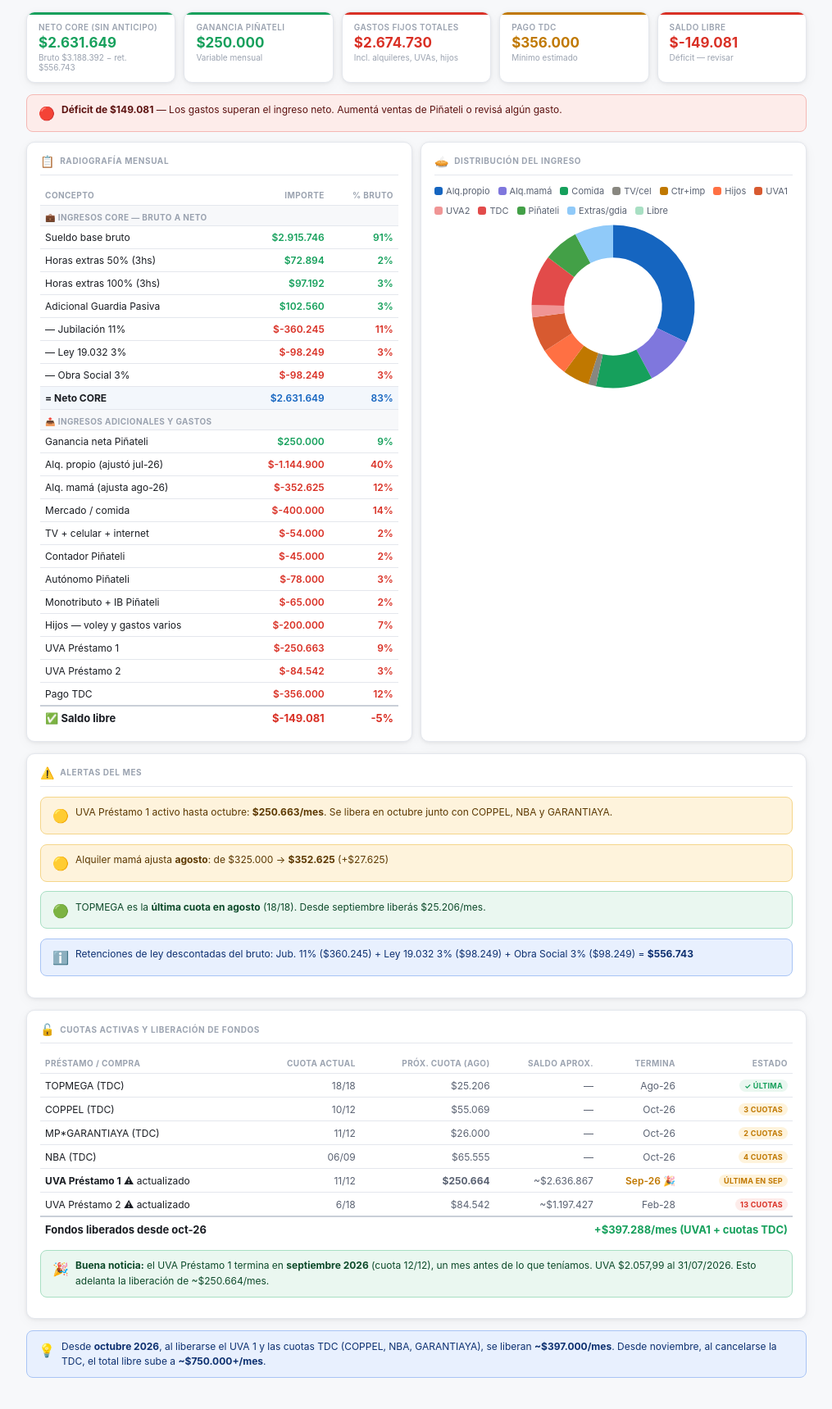
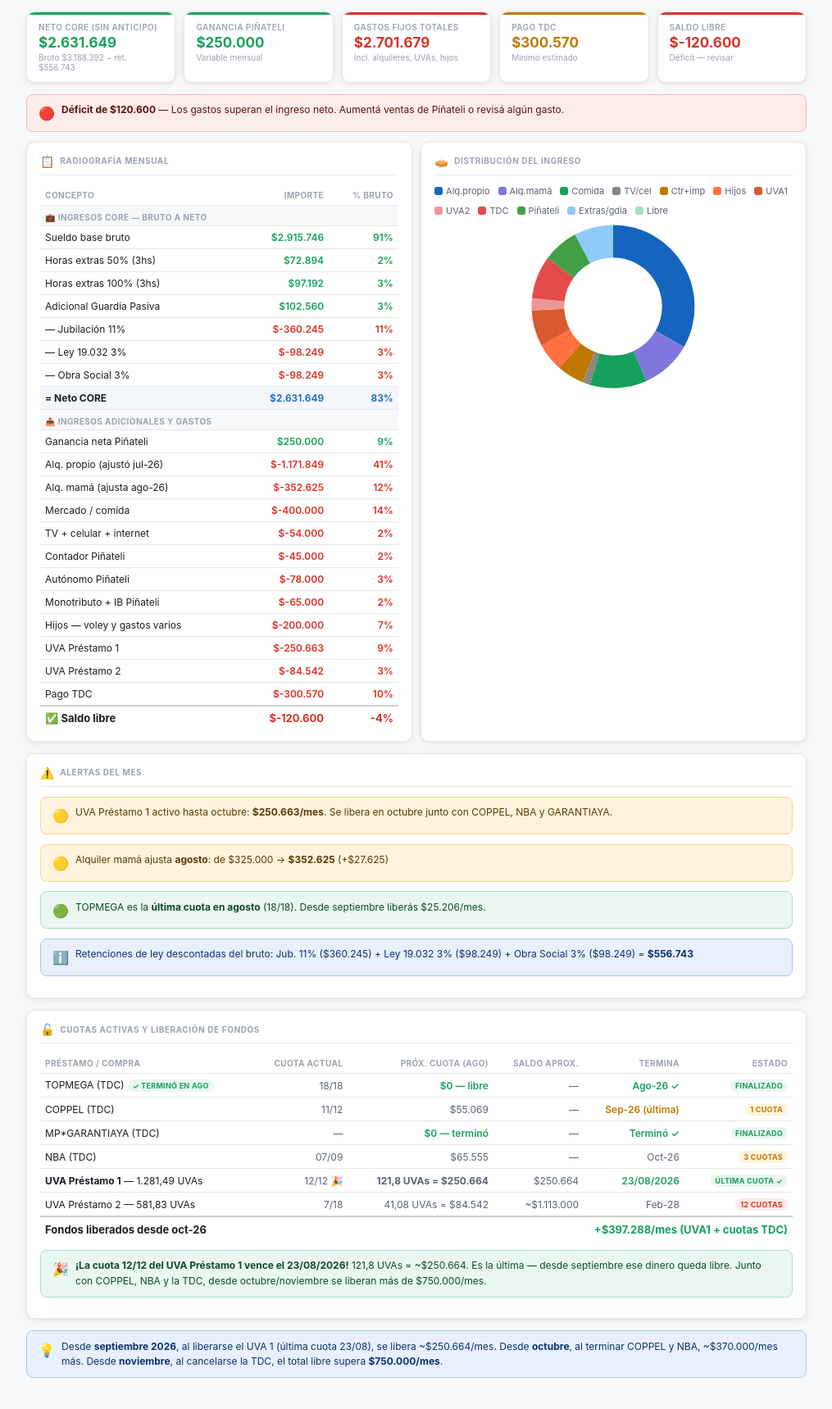
Before and after one commit to elizabethcegarrad-star/Dashbord-personal-ECCD, a plain HTML site: page index.html in a window 1280 px wide. Shown: the part 101-1820 px from the top of the page at 82% size, without its empty margins (132-1147 px from the left). Drawn offline with nearby package versions, Linux system fonts and the light colour scheme.

Commit message:
Add files via upload

```diff
--- a/index.html
+++ b/index.html
@@ -471,7 +471,7 @@
       <div class="card-title"><span>🎮</span> Simulador de escenario de pago</div>
       <div style="display:flex;flex-direction:column;gap:10px;">
         <div style="display:flex;gap:8px;flex-wrap:wrap;" id="tdc-scenario-btns">
-          <button onclick="setTDCScenario('min')"  class="sc-btn sc-active" id="sc-min">💳 Pago mínimo (~$356k)</button>
+          <button onclick="setTDCScenario('min')"  class="sc-btn sc-active" id="sc-min">💳 Pago mínimo (~$301k)</button>
           <button onclick="setTDCScenario('med')"  class="sc-btn" id="sc-med">💪 Pago medio (~$500k)</button>
           <button onclick="setTDCScenario('max')"  class="sc-btn" id="sc-max">🚀 Pago máximo (~$700k)</button>
           <button onclick="setTDCScenario('cus')"  class="sc-btn" id="sc-cus">✏️ Personalizado</button>
@@ -506,20 +506,20 @@
       <table>
         <thead><tr><th>Préstamo / compra</th><th>Cuota actual</th><th>Próx. cuota (ago)</th><th>Saldo aprox.</th><th>Termina</th><th>Estado</th></tr></thead>
         <tbody>
-          <tr><td>TOPMEGA (TDC)</td><td style="text-align:right">18/18</td><td style="text-align:right">$25.206</td><td style="text-align:right">—</td><td style="text-align:right">Ago-26</td><td><span class="pill pill-g">✓ Última</span></td></tr>
-          <tr><td>COPPEL (TDC)</td><td style="text-align:right">10/12</td><td style="text-align:right">$55.069</td><td style="text-align:right">—</td><td style="text-align:right">Oct-26</td><td><span class="pill pill-w">3 cuotas</span></td></tr>
-          <tr><td>MP*GARANTIAYA (TDC)</td><td style="text-align:right">11/12</td><td style="text-align:right">$26.000</td><td style="text-align:right">—</td><td style="text-align:right">Oct-26</td><td><span class="pill pill-w">2 cuotas</span></td></tr>
-          <tr><td>NBA (TDC)</td><td style="text-align:right">06/09</td><td style="text-align:right">$65.555</td><td style="text-align:right">—</td><td style="text-align:right">Oct-26</td><td><span class="pill pill-w">4 cuotas</span></td></tr>
-          <tr style="background:var(--bg-warning)"><td><strong>UVA Préstamo 1</strong> ⚠ actualizado</td><td style="text-align:right">11/12</td><td style="text-align:right"><strong>$250.664</strong></td><td style="text-align:right">~$2.636.867</td><td style="text-align:right"><strong class="num-w">Sep-26 🎉</strong></td><td><span class="pill pill-w">Última en sep</span></td></tr>
-          <tr><td>UVA Préstamo 2 ⚠ actualizado</td><td style="text-align:right">6/18</td><td style="text-align:right">$84.542</td><td style="text-align:right">~$1.197.427</td><td style="text-align:right">Feb-28</td><td><span class="pill pill-r">13 cuotas</span></td></tr>
+          <tr><td>TOPMEGA (TDC)<span class="pill pill-g">✓ Terminó en ago</span></td><td style="text-align:right">18/18</td><td style="text-align:right" class="num-g">$0 — libre</td><td style="text-align:right">—</td><td style="text-align:right" class="num-g">Ago-26 ✓</td><td><span class="pill pill-g">Finalizado</span></td></tr>
+          <tr><td>COPPEL (TDC)</td><td style="text-align:right">11/12</td><td style="text-align:right">$55.069</td><td style="text-align:right">—</td><td style="text-align:right" class="num-w">Sep-26 (última)</td><td><span class="pill pill-w">1 cuota</span></td></tr>
+          <tr><td>MP*GARANTIAYA (TDC)</td><td style="text-align:right">—</td><td style="text-align:right" class="num-g">$0 — terminó</td><td style="text-align:right">—</td><td style="text-align:right" class="num-g">Terminó ✓</td><td><span class="pill pill-g">Finalizado</span></td></tr>
+          <tr><td>NBA (TDC)</td><td style="text-align:right">07/09</td><td style="text-align:right">$65.555</td><td style="text-align:right">—</td><td style="text-align:right">Oct-26</td><td><span class="pill pill-w">3 cuotas</span></td></tr>
+          <tr style="background:var(--bg-success)"><td><strong>UVA Préstamo 1</strong> — 1.281,49 UVAs</td><td style="text-align:right">12/12 🎉</td><td style="text-align:right"><strong>121,8 UVAs = $250.664</strong></td><td style="text-align:right">$250.664</td><td style="text-align:right"><strong class="num-g">23/08/2026</strong></td><td><span class="pill pill-g">Última cuota ✓</span></td></tr>
+          <tr><td>UVA Préstamo 2 — 581,83 UVAs</td><td style="text-align:right">7/18</td><td style="text-align:right">41,08 UVAs = $84.542</td><td style="text-align:right">~$1.113.000</td><td style="text-align:right">Feb-28</td><td><span class="pill pill-r">12 cuotas</span></td></tr>
         </tbody>
         <tfoot>
           <tr><td colspan="3"><strong>Fondos liberados desde oct-26</strong></td><td class="num-g" colspan="3"><strong>+$397.288/mes (UVA1 + cuotas TDC)</strong></td></tr>
         </tfoot>
       </table>
-      <div class="alert ok" style="margin-top:10px;"><span class="ico">🎉</span><span><strong>Buena noticia:</strong> el UVA Préstamo 1 termina en <strong>septiembre 2026</strong> (cuota 12/12), un mes antes de lo que teníamos. UVA $2.057,99 al 31/07/2026. Esto adelanta la liberación de ~$250.664/mes.</span></div>
-    </div>
-    <div class="alert b"><span class="ico">💡</span><span>Desde <strong>octubre 2026</strong>, al liberarse el UVA 1 y las cuotas TDC (COPPEL, NBA, GARANTIAYA), se liberan <strong>~$397.000/mes</strong>. Desde noviembre, al cancelarse la TDC, el total libre sube a <strong>~$750.000+/mes</strong>.</span></div>
+      <div class="alert ok" style="margin-top:10px;"><span class="ico">🎉</span><span><strong>¡La cuota 12/12 del UVA Préstamo 1 vence el 23/08/2026!</strong> 121,8 UVAs = ~$250.664. Es la última — desde septiembre ese dinero queda libre. Junto con COPPEL, NBA y la TDC, desde octubre/noviembre se liberan más de $750.000/mes.</span></div>
+    </div>
+    <div class="alert b"><span class="ico">💡</span><span>Desde <strong>septiembre 2026</strong>, al liberarse el UVA 1 (última cuota 23/08), se libera ~$250.664/mes. Desde <strong>octubre</strong>, al terminar COPPEL y NBA, ~$370.000/mes más. Desde <strong>noviembre</strong>, al cancelarse la TDC, el total libre supera <strong>$750.000/mes</strong>.</span></div>
   </div>
 
   <!-- ══ TAB PROYECCIÓN 12M ══ -->
@@ -805,7 +805,7 @@ let D = {
   ret_ley:     98249,     // ley 19.032 3%
   ret_os:      98249,     // obra social 3%
   pin:      250000,
-  alq1:     1144900,
+  alq1:     1171849,  // alquiler propio real ago-26 (pago confirmado $1.171.848,75)
   alq2:     325000,
   icl:      8.5,
   mercado:  400000,
@@ -814,9 +814,9 @@ let D = {
   auto_:    78000,
   mono:     65000,
   hijos:    200000,       // ← nuevo: voley hijos
-  deuda:    1863340,
-  ptdc:     356000,
-  tem:      8.42,
+  deuda:    2386761,  // deuda TDC real resumen ago-26
+  ptdc:     300570,   // pago mínimo real ago-26
+  tem:      7.13,     // TEM real agosto 2026 (TNA 86,75%)
   pct_ahorro: 40,       // legacy
   meta:     5000000,    // legacy
   // Fondo emergencia
@@ -833,15 +833,31 @@ let D = {
 };
 
 // Gastos fijos UVA — datos reales agosto 2026 (UVA = $2.057,99 al 31/07/2026)
-// UVA1 (1.281,49 UVAs, cuota 11/12): próx cuota 121,80 UVA × $2.057,99 = $250.664 · TERMINA SEP-26 (cuota 12/12)
-// UVA2 (581,83 UVAs, cuota 6/18):   próx cuota  41,08 UVA × $2.057,99 = $84.542  · termina feb-28
-const UVA_VALOR = 2057.99;
-const UVA1_CUOTA = Math.round(121.80 * UVA_VALOR); // ~$250.664 — termina SEP-26 (cuota 12)
-const UVA2_CUOTA = Math.round(41.08  * UVA_VALOR); // ~$84.542  — termina feb-28
-const UVA1 = UVA1_CUOTA; // alias legacy
-const UVA2 = UVA2_CUOTA; // alias legacy
-const UVA1_SALDO = Math.round(1281.49 * UVA_VALOR); // ~$2.636.867
-const UVA2_SALDO = Math.round(581.83  * UVA_VALOR); // ~$1.197.427
+// ══ DATOS REALES UVA — actualizados 10/08/2026 desde el banco ══
+// UVA1 (1.281,49 UVAs totales, 12/12 cuotas):
+//   Cuota 12 (última) vence 23/08/2026 → 121,80 UVAs — TERMINA SEP-26
+// UVA2 (581,83 UVAs totales, 18/18 cuotas):
+//   Cuota 7  vence 18/08/2026 → 41,08 UVAs  (ago)
+//   Cuota 8  vence 18/09/2026 → 40,92 UVAs  (sep)
+//   Cuota 9  vence 19/10/2026 → 40,74 UVAs  (oct)
+//   Cuota 10 vence 18/11/2026 → 40,58 UVAs  (nov)
+//   Cuota 11 vence 18/12/2026 → 40,41 UVAs  (dic)
+//   Cuotas 12–18 se proyectan con UVA ajustada por inflación
+const UVA_VALOR = 2057.99;  // BCRA al 31/07/2026
+// Cuotas UVA2 en UVAs (decrecientes por amortización):
+const UVA2_CUOTAS_UVA = [41.08, 40.92, 40.74, 40.58, 40.41, 40.25, 40.08, 39.92, 39.75, 39.59, 39.42, 39.25];
+// Función que devuelve la cuota UVA2 en pesos para el mes i (0=ago-26)
+// UVA sube ~0.7%/mes (inflación proyectada), por eso la cuota en pesos puede variar
+function uva2CuotaPesos(i){
+  const uvasEste = UVA2_CUOTAS_UVA[Math.min(i, UVA2_CUOTAS_UVA.length-1)] || 39.0;
+  const uvaProyectado = UVA_VALOR * Math.pow(1.007, i); // UVA crece con inflación
+  return Math.round(uvasEste * uvaProyectado);
+}
+const UVA1_CUOTA = Math.round(121.80 * UVA_VALOR); // ~$250.664 — cuota 12/12, termina SEP-26
+const UVA1 = UVA1_CUOTA;
+const UVA2 = Math.round(41.08 * UVA_VALOR); // ~$84.542 cuota actual (ago)
+const UVA1_SALDO = Math.round(121.80 * UVA_VALOR);        // saldo restante UVA1 = 1 cuota
+const UVA2_SALDO = Math.round(581.83 * UVA_VALOR);        // ~$1.197.427
 const MESES     = ['Ago','Sep','Oct','Nov','Dic','Ene','Feb','Mar','Abr','May','Jun','Jul'];
 const MESES_F   = ['Ago-26','Sep-26','Oct-26','Nov-26','Dic-26','Ene-27','Feb-27','Mar-27','Abr-27','May-27','Jun-27','Jul-27'];
 
@@ -867,10 +883,11 @@ function alq1(i){ const n=ADJ1.filter(x=>x<=i).length; return Math.round(D.alq1
 function alq2(i){ const n=ADJ2.filter(x=>x<=i).length; return Math.round(D.alq2 * Math.pow(1+D.icl/100,n)); }
 function gfMes(i){
   const a1=alq1(i), a2=alq2(i);
-  // UVA1 (cuota 11/12 en ago → última cuota en SEP = idx 1, libre desde OCT = idx 2)
-  const uva1 = i<=1 ? UVA1 : 0;
-  // UVA2 (cuota 6/18 en ago → termina feb-28 = idx ~18)
-  const uva2 = i<=17 ? UVA2 : 0;
+  // UVA1: cuota 12/12 vence en ago (idx 0) → ÚLTIMA en sep (idx 1 del resumen, pero la pagamos en ago para sep)
+  // Técnicamente la última cuota cae en ago-26 (cuota 12, vto 23/08) → libre desde sep
+  const uva1 = i===0 ? UVA1 : 0;  // solo queda 1 cuota, en ago-26
+  // UVA2: cuotas reales decrecientes en UVAs, UVA sube con inflación
+  const uva2 = i <= 17 ? uva2CuotaPesos(i) : 0;
   const base = D.mercado + D.serv + D.cont + D.auto_ + D.mono + D.hijos + uva2;
   return { a1, a2, uva1, uva2, total: a1+a2+base+uva1 };
 }
@@ -1091,7 +1108,7 @@ function renderAlquiler(){
 }
 
 function setTDCScenario(sc){
-  const escenarios = { min:356000, med:500000, max:700000, cus: D.ptdc };
+  const escenarios = { min:300570, med:500000, max:700000, cus: D.ptdc };
   D.ptdc = escenarios[sc] || D.ptdc;
   document.querySelectorAll('.sc-btn').forEach(b=>b.classList.remove('sc-active'));
   document.getElementById('sc-'+sc)?.classList.add('sc-active');
```
